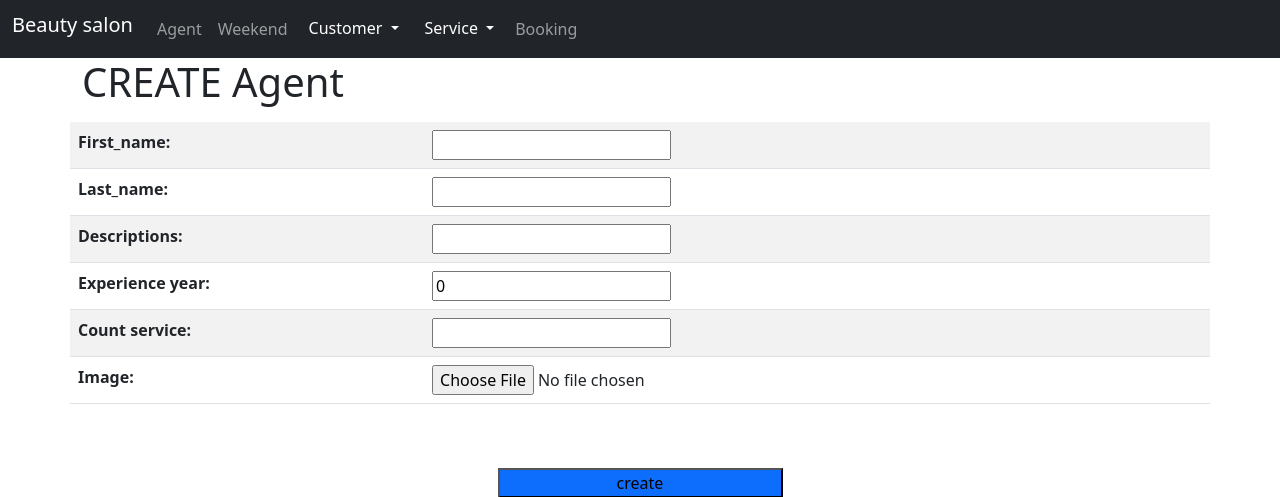
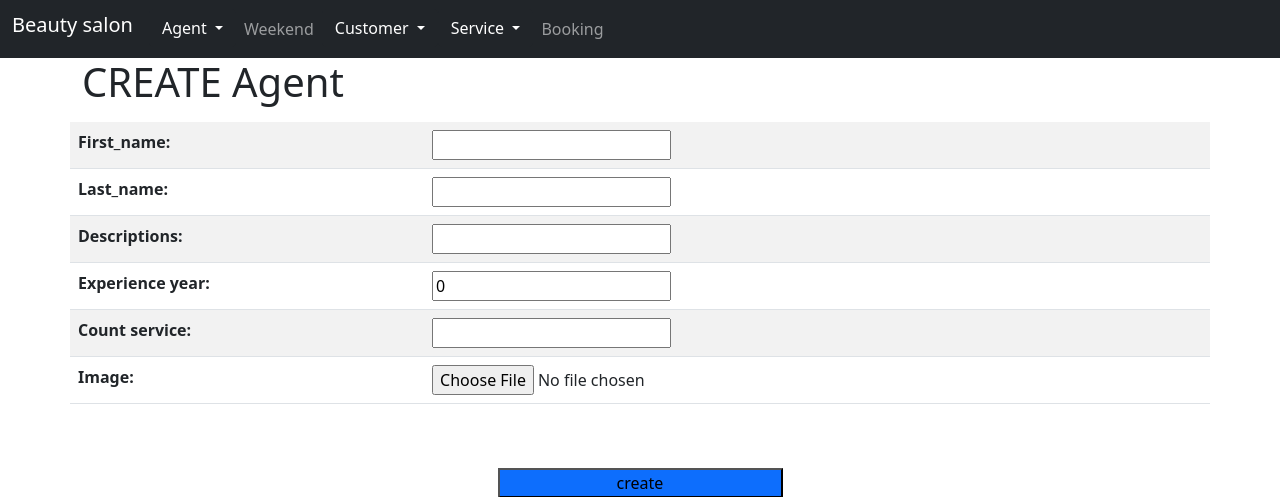
Before and after one commit to MohammadNasimi/makeup_project, a Django app: page /Agent/create_Agent/ in a window 1280 px wide. Shown: the top 497 px of the page. Run offline with Django 4.2, Linux system fonts and the light colour scheme.

Commit message:
add base  html Agent dropdown

```diff
--- a/templates/base/base.html
+++ b/templates/base/base.html
@@ -17,7 +17,16 @@
         <div class="collapse navbar-collapse" id="mynavbar">
             <ul class="navbar-nav me-auto">
                 <li class="nav-item">
-                    <a class="nav-link" href="{% url 'Agent:create_Agent' %}">Agent</a>
+                    <div class="dropdown">
+                        <button class="btn btn-dark dropdown-toggle" type="button" id="dropdownMenuButton1"
+                                data-bs-toggle="dropdown" aria-expanded="false">
+                            Agent
+                        </button>
+                        <ul class="dropdown-menu" aria-labelledby="">
+                            <li><a class="dropdown-item" href="{% url 'Agent:create_Agent' %}">Agent</a></li>
+                            <li><a class="dropdown-item" href="{% url 'Agent:list_agent' %}">Agent list</a></li>
+                        </ul>
+                    </div>
                 </li>
                 <li class="nav-item">
                     <a class="nav-link" href="{% url 'Agent:create_weekend' %}">Weekend</a>
```
